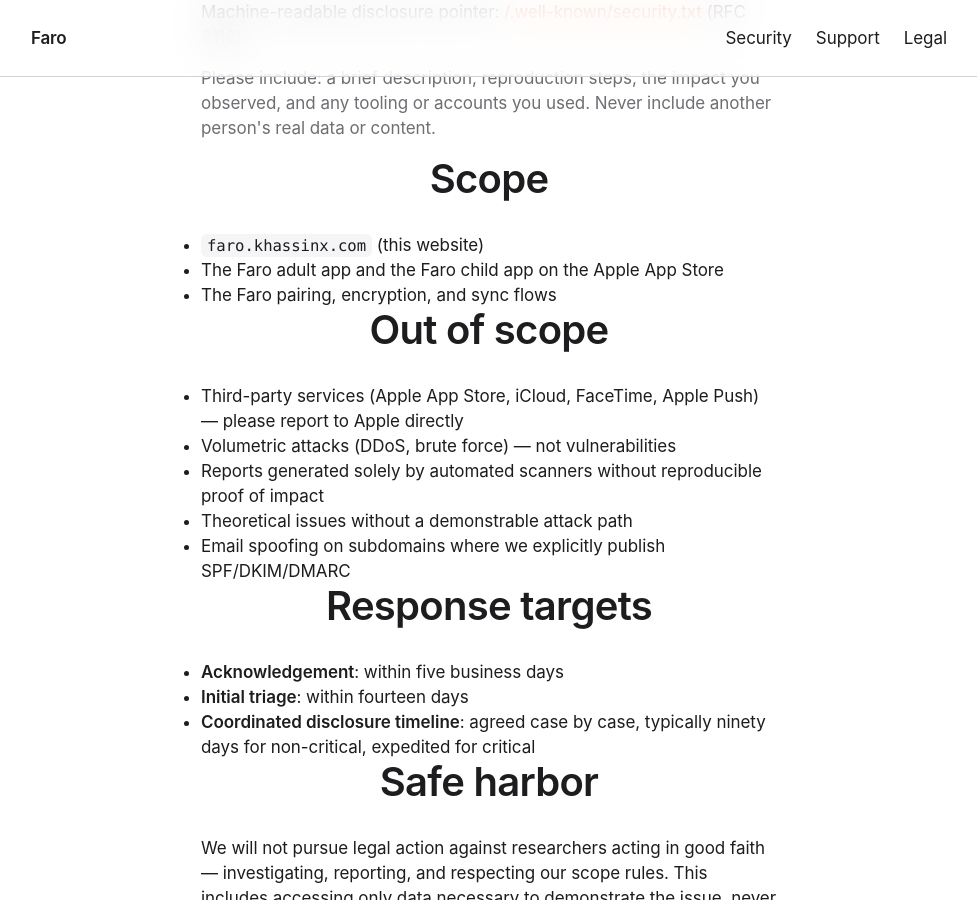
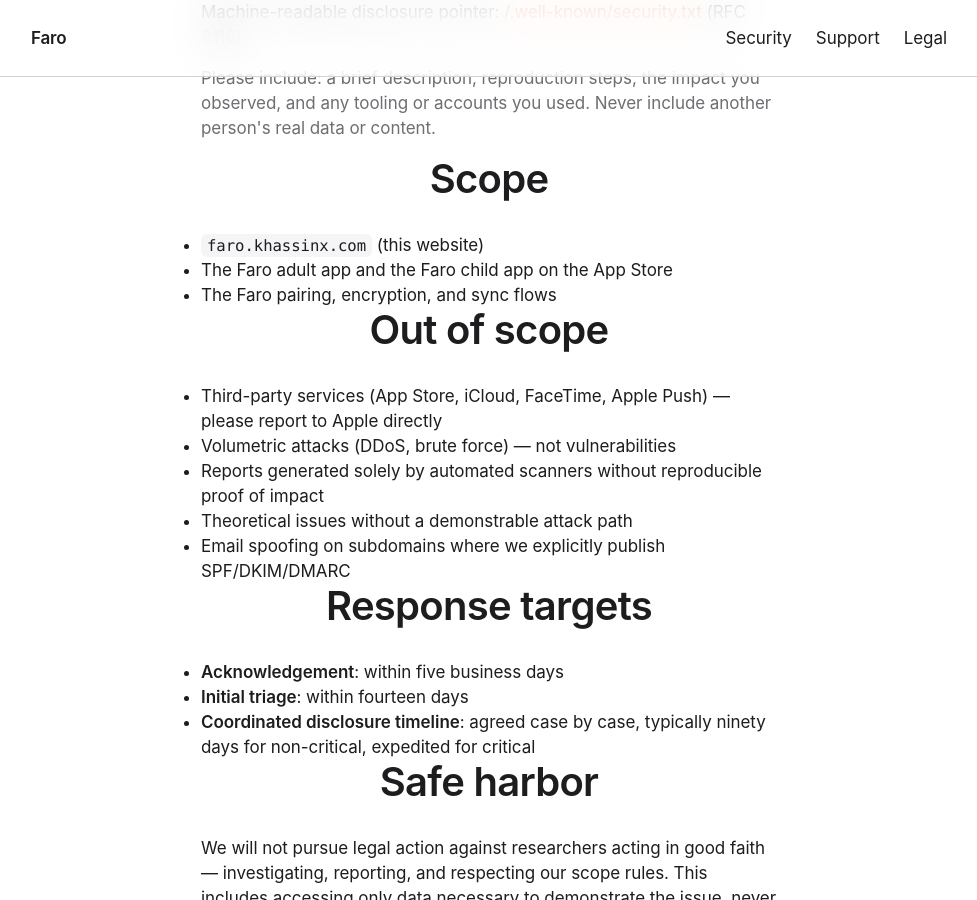
Before and after one commit to KhassinX/faro-web, a Jekyll site: the page built from security/index.html, in a window 1280 px wide and 900 px high, scrolled down 1488 px. Shown: the whole window, without its empty margins (151-1128 px from the left). Built offline with Jekyll 4.4.1, drawn with Linux system fonts in a browser that asks for light colours.

Commit message:
fix(brand): 'Apple App Store' → 'App Store' per Apple Marketing Guidelines (#3)
Barrido portfolio-wide 2026-07-11 autorizado por el owner: unificación de
referencias de marca ("Apple App Store" → "App Store", ES "App Store de
Apple" → "App Store") con apex/umbrix ya corregidos.


Claude-Session: https://claude.ai/code/session_01HkQM51o2eWzDt9RzZtQxN3

Co-authored-by: Claude Fable 5 <noreply@anthropic.com>

```diff
--- a/es/security/index.html
+++ b/es/security/index.html
@@ -49,7 +49,7 @@ canonical_es: /es/security/
 
     <h2>Fuera de alcance</h2>
     <ul>
-      <li>Servicios de terceros (App Store de Apple, iCloud, FaceTime, Apple Push) — repórtalos directamente a Apple</li>
+      <li>Servicios de terceros (App Store, iCloud, FaceTime, Apple Push) — repórtalos directamente a Apple</li>
       <li>Ataques volumétricos (DDoS, fuerza bruta) — no son vulnerabilidades</li>
       <li>Reportes generados solo por escáneres automáticos sin prueba de impacto reproducible</li>
       <li>Cuestiones teóricas sin un vector de ataque demostrable</li>
--- a/security/index.html
+++ b/security/index.html
@@ -43,13 +43,13 @@ canonical_es: /es/security/
     <h2>Scope</h2>
     <ul>
       <li><code>faro.khassinx.com</code> (this website)</li>
-      <li>The Faro adult app and the Faro child app on the Apple App Store</li>
+      <li>The Faro adult app and the Faro child app on the App Store</li>
       <li>The Faro pairing, encryption, and sync flows</li>
     </ul>
 
     <h2>Out of scope</h2>
     <ul>
-      <li>Third-party services (Apple App Store, iCloud, FaceTime, Apple Push) — please report to Apple directly</li>
+      <li>Third-party services (App Store, iCloud, FaceTime, Apple Push) — please report to Apple directly</li>
       <li>Volumetric attacks (DDoS, brute force) — not vulnerabilities</li>
       <li>Reports generated solely by automated scanners without reproducible proof of impact</li>
       <li>Theoretical issues without a demonstrable attack path</li>
```
Also changed, not shown: es/legal/terms.md (+1 -1 lines).
